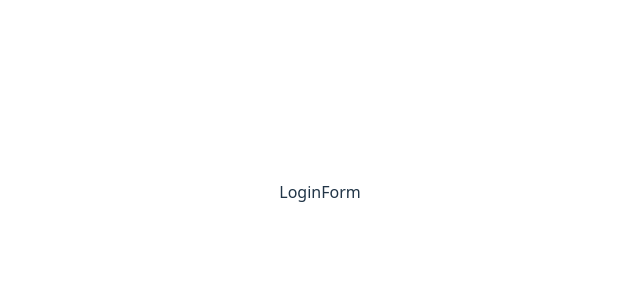
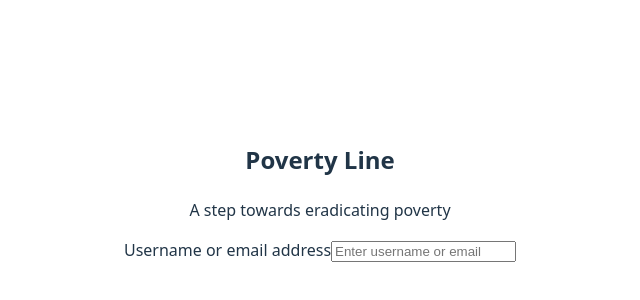
Before and after one commit to KenRobertOchieng/The-Poverty-Line-Project, a React (Vite) app: page / in a window 1280 px wide. Shown: the part 208-508 px from the top of the page, without its empty margins (320-960 px from the left). Built offline with nearby package versions, Linux system fonts and the light colour scheme.

Commit message:
Input for username or email address

```diff
--- a/frontend/src/components/LoginForm.jsx
+++ b/frontend/src/components/LoginForm.jsx
@@ -2,7 +2,21 @@ import React from 'react'
 
 function LoginForm() {
   return (
-    <div>LoginForm</div>
+    <div className='login-container'>
+        <div className='login-header'>
+            <h2>Poverty Line</h2>
+            <p className='welcoming-text'> A step towards eradicating poverty</p>
+            <div className='divider-container'>
+                <div className='divider-line' ></div>
+            </div>
+        </div>
+        <form className='login-form'>
+            <div className='form-group'>
+                <label htmlFor="username or email address" className='form-label'>Username or email address</label>
+                <input type="text" id='username or email'  name='username or email' placeholder='Enter username or email' className='form-input'/>
+                    </div>
+        </form>
+    </div>
   )
 }
 
```
